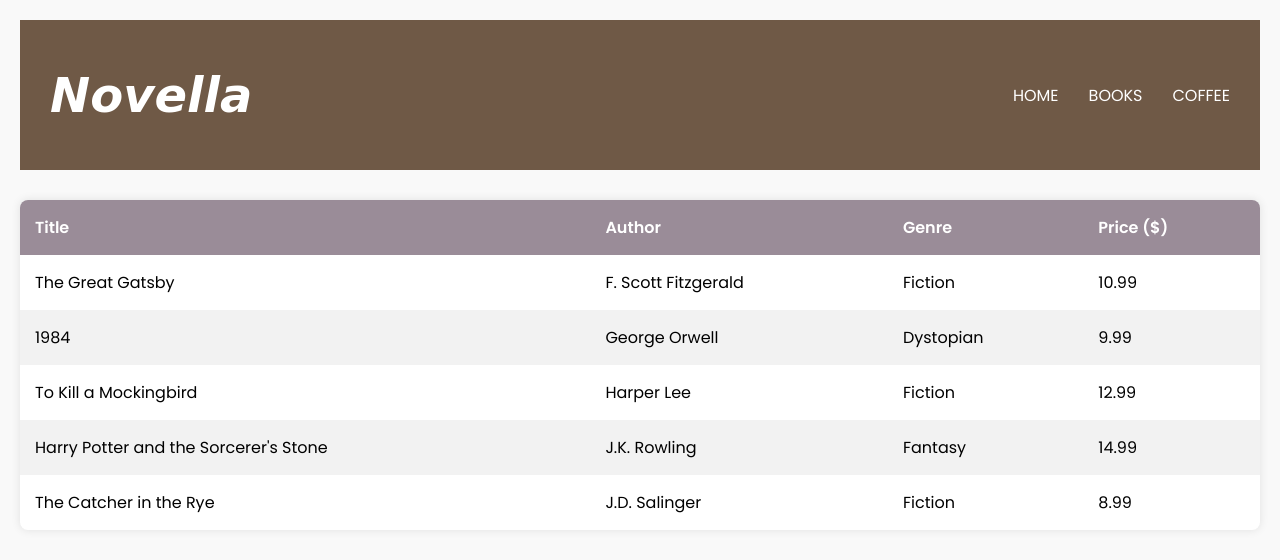
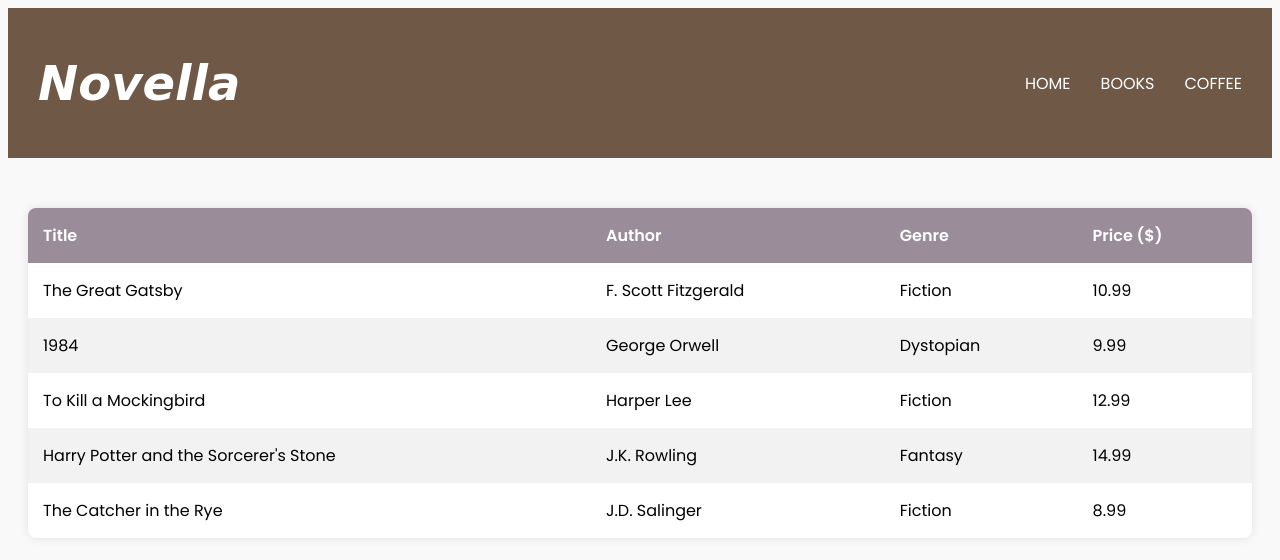
Before and after one commit to austin-ward/Novella, a PHP site: page /books.html in a window 1280 px wide. Shown: the top 560 px of the page. Run offline with PHP 8.4, Linux system fonts and the light colour scheme; some web fonts are replaced.

Commit message:
Update books.css

```diff
--- a/books.css
+++ b/books.css
@@ -2,6 +2,9 @@
 body {
     font-family: 'Poppins', sans-serif;
     background-color: #f9f9f9;
+}
+
+.container{
     margin: 0;
     padding: 20px;
 }
```
